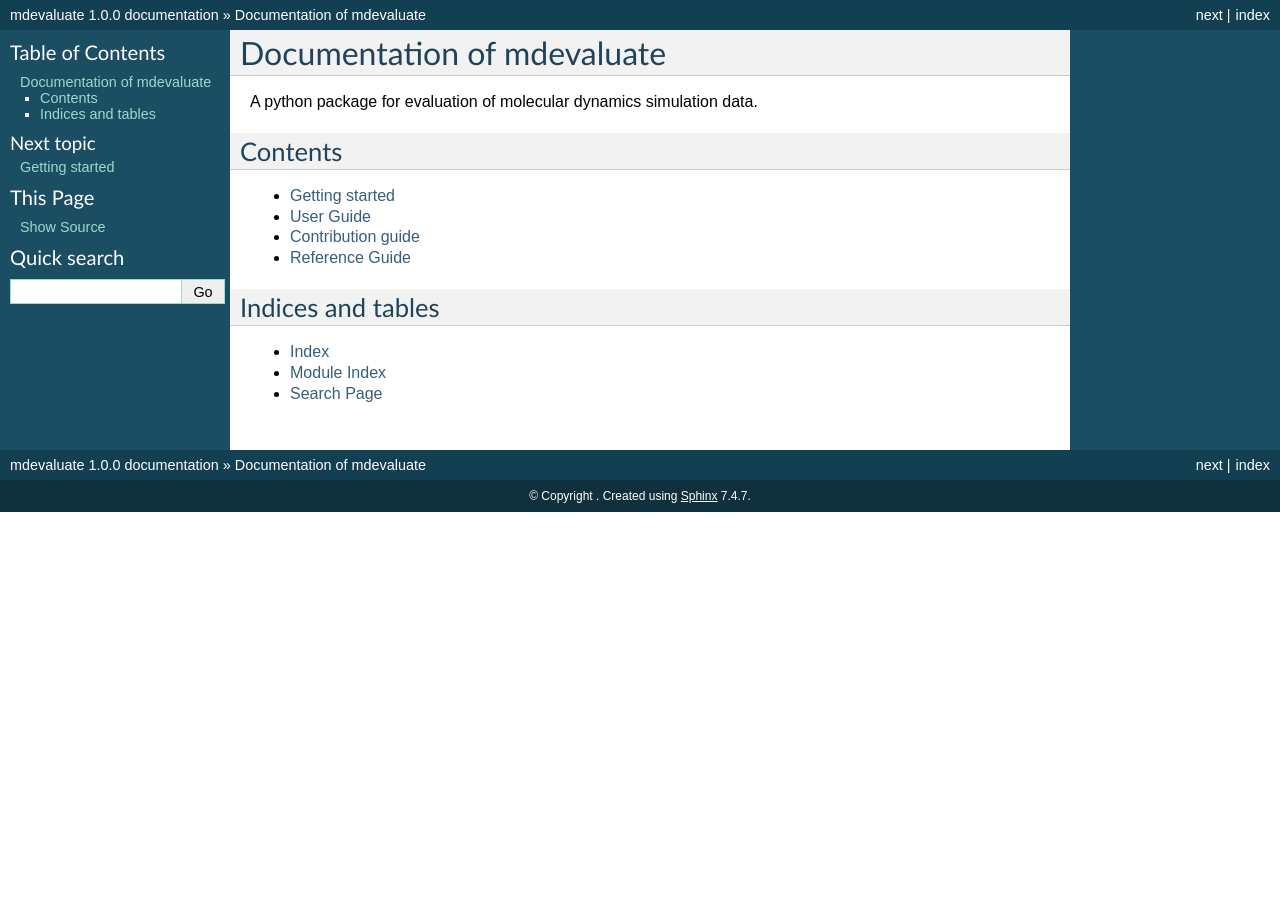
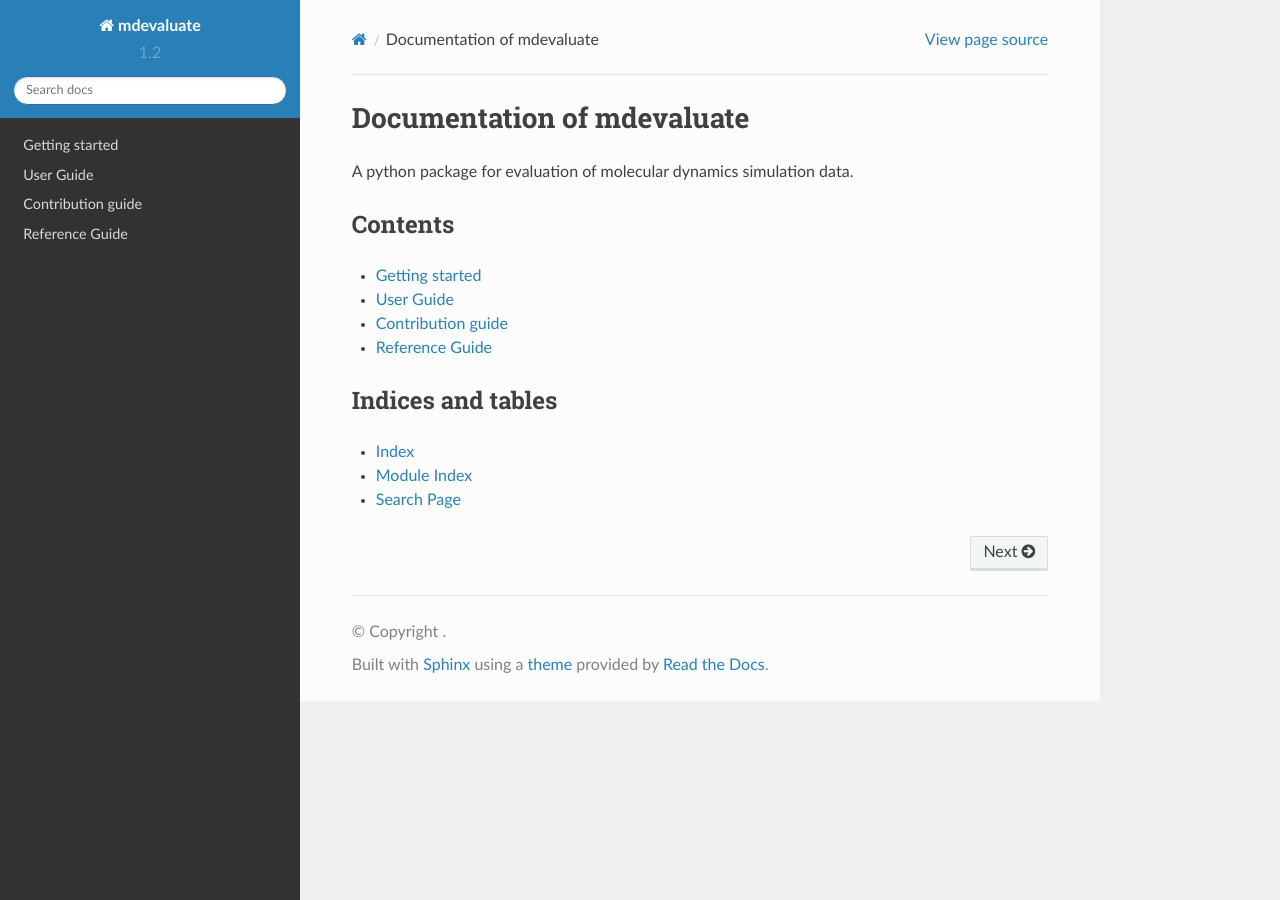
Before and after one commit to mdevaluate/mdevaluate, a Sphinx documentation site: the page built from doc/index.rst, in a window 1280 px wide. Built offline with Sphinx 7.4.7 and the Read the Docs theme 2.0.0, drawn with Linux system fonts in a browser that asks for light colours.

Commit message:
Define Version glabally in package, updated Documentation.

```diff
--- a/doc/conf.py
+++ b/doc/conf.py
@@ -16,6 +16,8 @@
 import sys
 import os
 import shlex
+
+import mdevaluate
 
 # If extensions (or modules to document with autodoc) are in another directory,
 # add these directories to sys.path here. If the directory is relative to the
@@ -65,9 +67,9 @@ author = 'mbartelm'
 # built documents.
 #
 # The short X.Y version.
-version = '1.0.0'
+version = mdevaluate.__version__
 # The full version, including alpha/beta/rc tags.
-release = '1.0.0'
+release = mdevaluate.__version__
 
 # The language for content autogenerated by Sphinx. Refer to documentation
 # for a list of supported languages.
@@ -118,7 +120,7 @@ todo_include_todos = False
 
 # The theme to use for HTML and HTML Help pages.  See the documentation for
 # a list of builtin themes.
-html_theme = 'classic'
+html_theme = 'sphinx_rtd_theme'
 
 # Theme options are theme-specific and customize the look and feel of a theme
 # further.  For a list of options available for each theme, see the
--- a/doc/mdevaluate.rst
+++ b/doc/mdevaluate.rst
@@ -4,7 +4,6 @@ Subpackages
 
 .. toctree::
 
-    mdevaluate.gromacs
     mdevaluate.meta
 
 Submodules
--- a/doc/static-evaluation.rst
+++ b/doc/static-evaluation.rst
@@ -1,10 +1,6 @@
 
 Evaluation of static properties
 ===============================
-
-
-Static properties of the system, like density distribution or pair correlation function,
-can be evaluatet with the :mod:`mdevaluate.distribution` module.
 
 .. note::
   All examples in this section assume, that the packges has been imported and a trajectory was loaded::
@@ -13,6 +9,8 @@ can be evaluatet with the :mod:`mdevaluate.distribution` module.
 
     coords = mdevaluate.load_simulation('/path/to/simulation')
 
+Static properties of the system, like density distribution or pair correlation function,
+can be evaluatet with the :mod:`mdevaluate.distribution` module.
 It provides the function :func:`mdevaluate.distribution.time_average`
 that computes the average of a property over the whole trajectory.
 An example call of this function is::
--- a/mdevaluate/__init__.py
+++ b/mdevaluate/__init__.py
@@ -4,6 +4,8 @@ from glob import glob
 from . import atoms, coordinates, correlation, distribution, functions, pbc, simulation, autosave
 
 from pygmx import gromacs
+
+__version__ = '1.2'
 
 def trajectory_from_xtc(xtc_file, generate_index=True):
     """
--- a/setup.py
+++ b/setup.py
@@ -1,4 +1,5 @@
 from setuptools import setup
+from mdevaluate import __version__
 
 setup(
     name='mdevaluate',
@@ -8,6 +9,6 @@ setup(
     packages=['mdevaluate',
               'mdevaluate.meta'],
 
-    version='1.2',
+    version=__version__,
     requires=['numpy', 'scipy'],
 )
```
